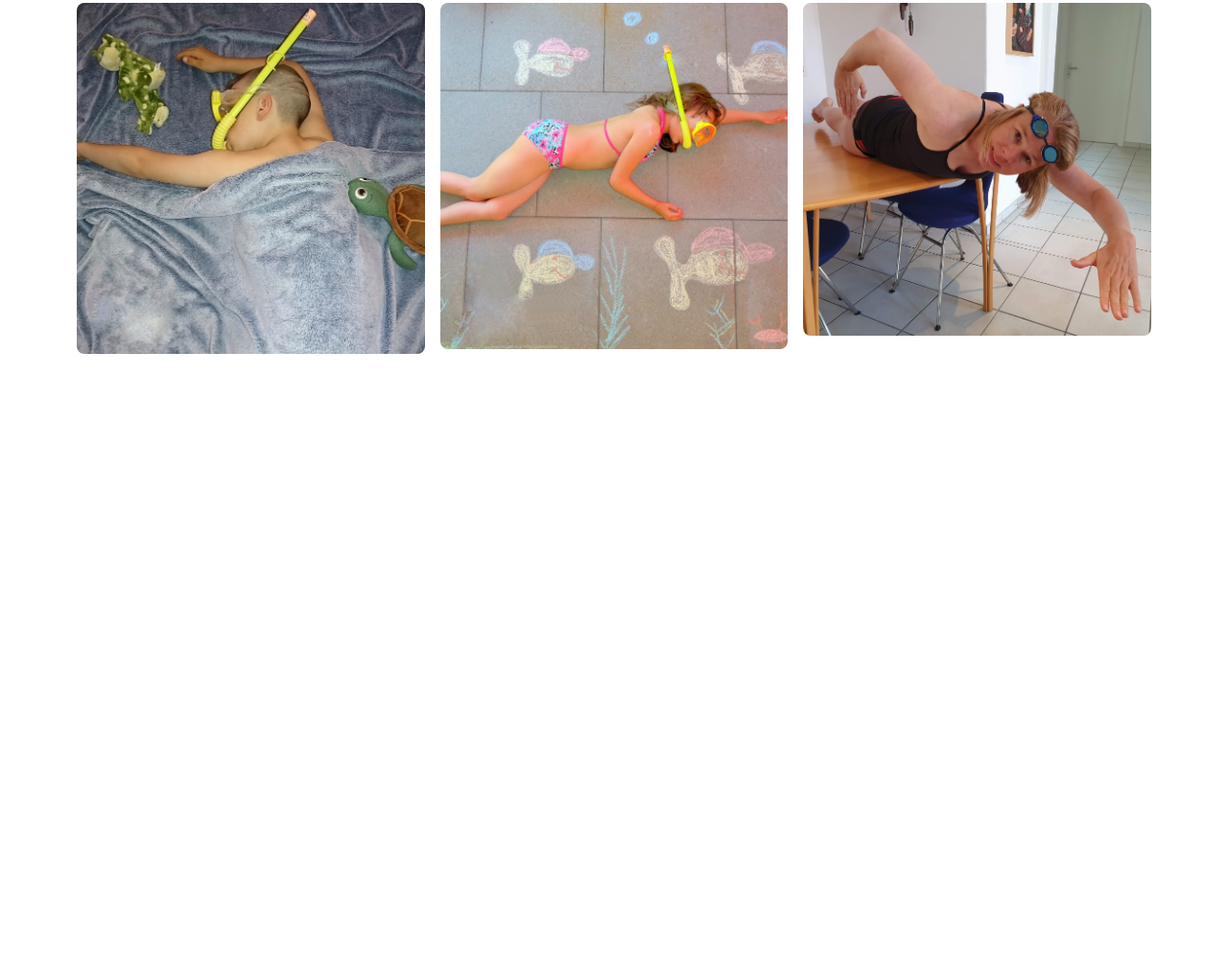
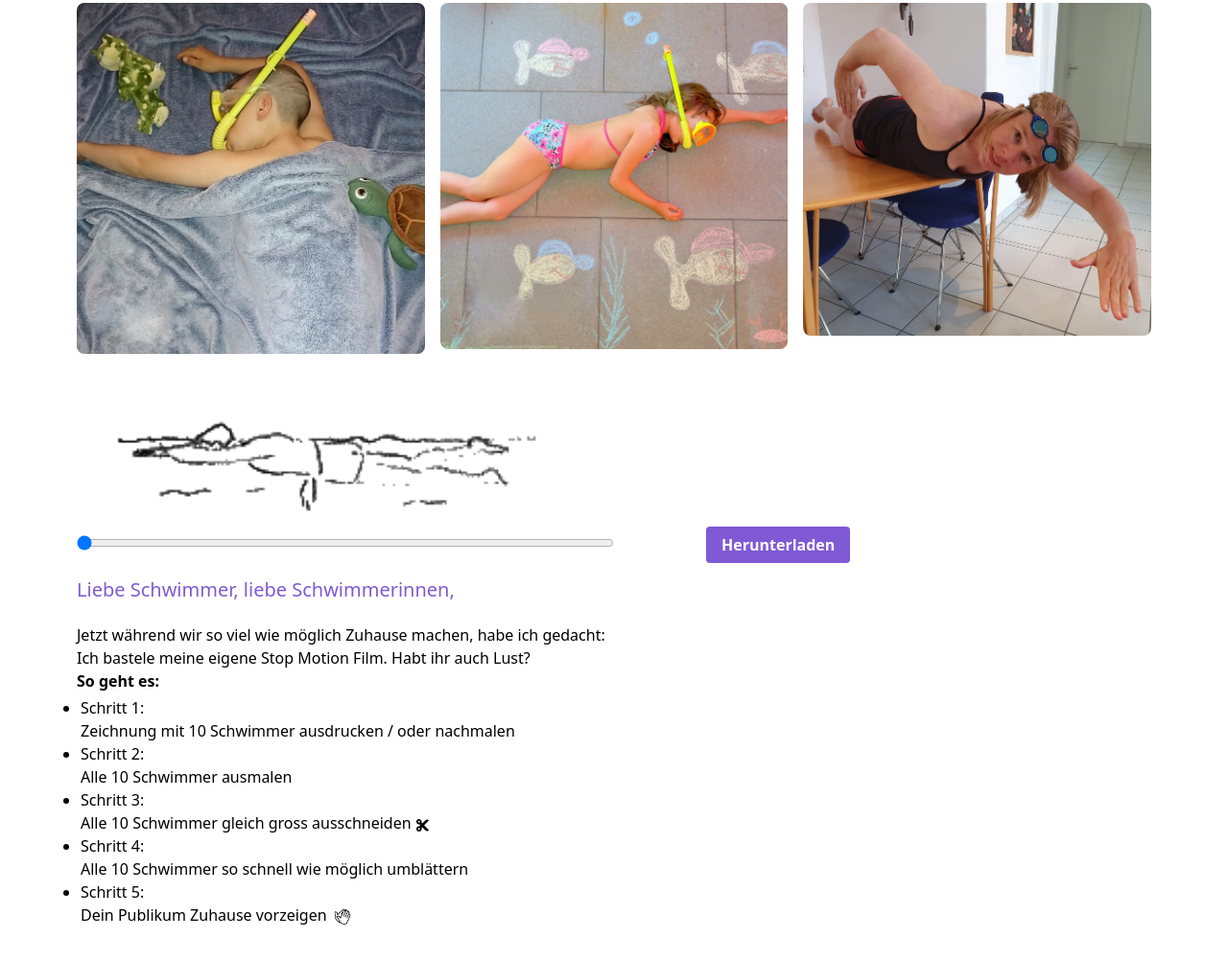
Before and after one commit to adinda-dejong/adinda-dejong.github.io, a Gatsby site: page /schwimmen-zuhause in a window 1280 px wide. Shown: the part 407-1410 px from the top of the page at 96% size. Before the commit the page ends 856 px from the top, so only its background shows below. Built offline with nearby package versions, Linux system fonts and the light colour scheme; Gatsby itself is replaced by a stand-in of ours.

Commit message:
added schwimmer widget

```diff
--- a/src/pages/schwimmen-zuhause.js
+++ b/src/pages/schwimmen-zuhause.js
@@ -1,12 +1,52 @@
-import React from "react";
+import React, { useState } from "react";
 import Layout from "../components/layout";
 
-export default () => (
-  <Layout title="Schwimmen Zuhause">
-    <section className="grid gap-4 lg:grid-cols-3">
-      <img class="object-contain rounded-lg" alt="Schwimmer in Bett" src={'/schwimmer-bett.jpg'} />
-      <img class="object-contain rounded-lg" alt="Schwimmer auf Trottoir" src={'/schwimmerin-trottoir.jpg'} />
-      <img class="object-contain rounded-lg" alt="Adinda schwimmt auf dem Tisch" src={'/adinda-tisch.jpg'} />
-    </section>
-  </Layout>
-);
+export default () => {
+  const [index, setIndex] = useState(1);
+  return (
+    <Layout title="Schwimmen Zuhause">
+      <section className="grid gap-4 lg:grid-cols-3">
+        <img className="object-contain rounded-lg" alt="Schwimmer in Bett" src={'/schwimmer-bett.jpg'} />
+        <img className="object-contain rounded-lg" alt="Schwimmer auf Trottoir" src={'/schwimmerin-trottoir.jpg'} />
+        <img className="object-contain rounded-lg" alt="Adinda schwimmt auf dem Tisch" src={'/adinda-tisch.jpg'} />
+      </section>
+      <div>
+        <img alt="Schwimmer animation" src={`/schwimmer/schwimm-${Math.round(index / 2)}.png`} className="w-full sm:w-1/2" />
+        <input className="w-full sm:w-1/2" type="range" min="1" max="20" value={index} onChange={e => setIndex(e.target.value)} />
+
+        <a download="schwimmer.png"
+          className="mx-24 bg-purple-600 hover:bg-purple-700 text-white font-bold py-2 px-4 rounded"
+          href={'/schwimmer/download.png'}
+        >
+          Herunterladen
+        </a>
+
+        <h2 className="py-5 text-base sm:text-lg md:text-xl text-purple-600">Liebe Schwimmer, liebe Schwimmerinnen,</h2>
+        <p>
+          Jetzt während wir so viel wie möglich Zuhause machen, habe ich gedacht:<br/>
+          Ich bastele meine eigene Stop Motion Film. Habt ihr auch Lust?
+        </p>
+        <p>
+          <b>So geht es:</b>
+        </p>
+        <ul className="list-disc p-1">
+          <li>
+            Schritt 1: <br/>Zeichnung mit 10 Schwimmer ausdrucken / oder nachmalen
+          </li>
+          <li>
+            Schritt 2: <br/>Alle 10 Schwimmer ausmalen
+          </li>
+          <li>
+            Schritt 3: <br/>Alle 10 Schwimmer gleich gross ausschneiden <svg width="15" height="15" className="inline-block" role="img" xmlns="http://www.w3.org/2000/svg" viewBox="0 0 448 512"><path fill="currentColor" d="M278.06 256L444.48 89.57c4.69-4.69 4.69-12.29 0-16.97-32.8-32.8-85.99-32.8-118.79 0L210.18 188.12l-24.86-24.86c4.31-10.92 6.68-22.81 6.68-35.26 0-53.02-42.98-96-96-96S0 74.98 0 128s42.98 96 96 96c4.54 0 8.99-.32 13.36-.93L142.29 256l-32.93 32.93c-4.37-.61-8.83-.93-13.36-.93-53.02 0-96 42.98-96 96s42.98 96 96 96 96-42.98 96-96c0-12.45-2.37-24.34-6.68-35.26l24.86-24.86L325.69 439.4c32.8 32.8 85.99 32.8 118.79 0 4.69-4.68 4.69-12.28 0-16.97L278.06 256zM96 160c-17.64 0-32-14.36-32-32s14.36-32 32-32 32 14.36 32 32-14.36 32-32 32zm0 256c-17.64 0-32-14.36-32-32s14.36-32 32-32 32 14.36 32 32-14.36 32-32 32z"></path></svg>
+          </li>
+          <li>
+            Schritt 4: <br/>Alle 10 Schwimmer so schnell wie möglich umblättern
+          </li>
+          <li>
+            Schritt 5: <br/>Dein Publikum Zuhause vorzeigen
+            <img alt="applause" className="w-8 inline-block" src={'/clap.png'}/>
+          </li>
+        </ul>
+      </div>
+    </Layout>);
+}
```
Also changed, not shown: static/clap.png (added), static/schwimmer/download.png (added), static/schwimmer/schwimm-1.png (added), static/schwimmer/schwimm-10.png (added), static/schwimmer/schwimm-2.png (added), static/schwimmer/schwimm-3.png (added), static/schwimmer/schwimm-4.png (added), static/schwimmer/schwimm-5.png (added), static/schwimmer/schwimm-6.png (added), static/schwimmer/schwimm-7.png (added), static/schwimmer/schwimm-8.png (added), static/schwimmer/schwimm-9.png (added).
